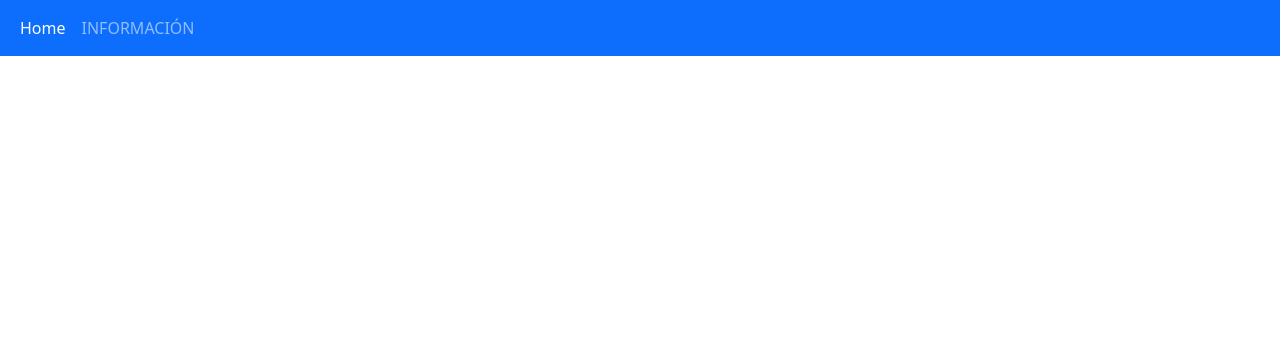
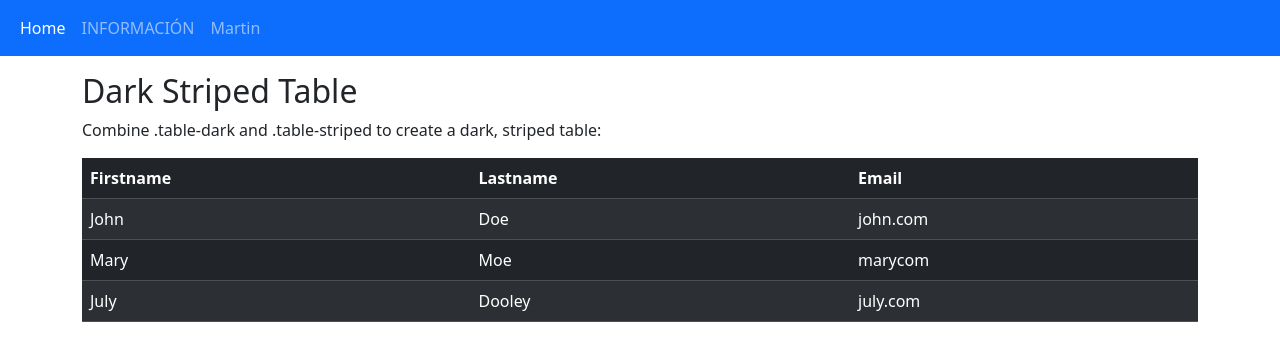
Before and after one commit to jritsqmet/app-web2-pr, an Angular app: page /martin in a window 1280 px wide. Before the commit this address led to /. Shown: the top 360 px of the page. Built offline with nearby package versions, Linux system fonts and the light colour scheme.

Commit message:
Tabla Martin

```diff
--- a/src/app/app-routing.module.ts
+++ b/src/app/app-routing.module.ts
@@ -2,11 +2,13 @@ import { NgModule } from '@angular/core';
 import { RouterModule, Routes } from '@angular/router';
 import { HomeComponent } from './screens/home/home.component';
 import { InfoComponent } from './screens/info/info.component';
+import { MartinComponent } from './screens/martin/martin.component';
 
 const routes: Routes = [
   { path: 'home', component: HomeComponent},
   { path: 'info', component: InfoComponent},
-  { path: '', component: HomeComponent}
+  { path: '', component: HomeComponent},
+  { path: 'martin', component: MartinComponent}
 ];
 
 @NgModule({
--- a/src/app/components/nab-var/nab-var.component.html
+++ b/src/app/components/nab-var/nab-var.component.html
@@ -7,7 +7,9 @@
        <li class="nav-item">
           <a class="nav-link" href="info">INFORMACIÓN</a>
         </li>
-
+        <li class="nav-item">
+          <a class="nav-link" href="martin">Martin</a>
+        </li>
       </ul>
     </div>
   </nav>
--- a/src/app/screens/martin/martin.component.html
+++ b/src/app/screens/martin/martin.component.html
@@ -1 +1,34 @@
-<p>martin works!</p>
+<body>
+
+    <div class="container mt-3">
+      <h2>Dark Striped Table</h2>
+      <p>Combine .table-dark and .table-striped to create a dark, striped table:</p>
+      <table class="table table-dark table-striped">
+        <thead>
+          <tr>
+            <th>Firstname</th>
+            <th>Lastname</th>
+            <th>Email</th>
+          </tr>
+        </thead>
+        <tbody>
+          <tr>
+            <td>John</td>
+            <td>Doe</td>
+            <td>john.com</td>
+          </tr>
+          <tr>
+            <td>Mary</td>
+            <td>Moe</td>
+            <td>marycom</td>
+          </tr>
+          <tr>
+            <td>July</td>
+            <td>Dooley</td>
+            <td>july.com</td>
+          </tr>
+        </tbody>
+      </table>
+    </div>
+
+    </body>
```
